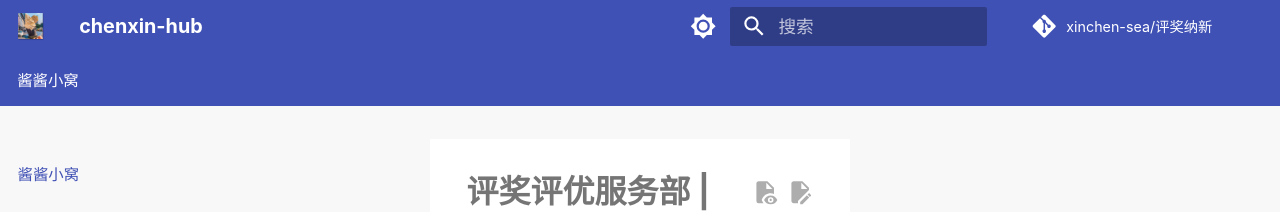
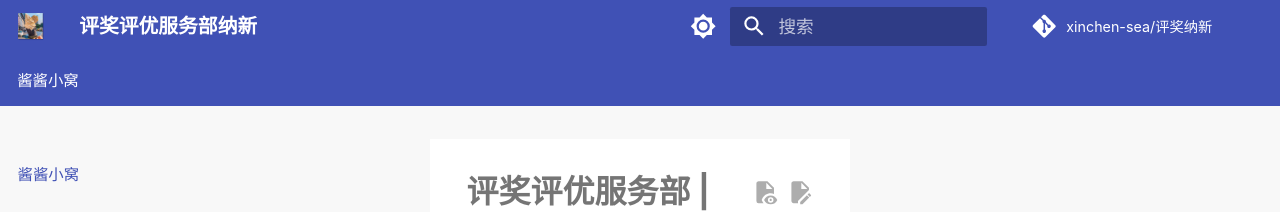
Before and after one commit to xinchen-sea/pingjiang-welcome, an MkDocs documentation site: the page built from docs/index.md, in a window 1280 px wide. Shown: the top 212 px of the page. Built offline with MkDocs 1.6.1 and Material for MkDocs 9.7.7, drawn with Linux system fonts in a browser that asks for light colours; plug-ins that fetch from the network failed and are left out; comment, search, counter and statistics services are not loaded.

Commit message:
Update mkdocs.yml

```diff
--- a/mkdocs.yml
+++ b/mkdocs.yml
@@ -1,7 +1,7 @@
 
 
 #info(信息),truism(陈词滥调 /老生常谈 / 真理)
-site_name: chenxin-hub
+site_name: 评奖评优服务部纳新
 site_author: xinchen-sea
 site_description: 欢迎来到酱酱小窝
 site_url: "https://xinchen-sea.github.io/pingjiang-welcome/"
```
